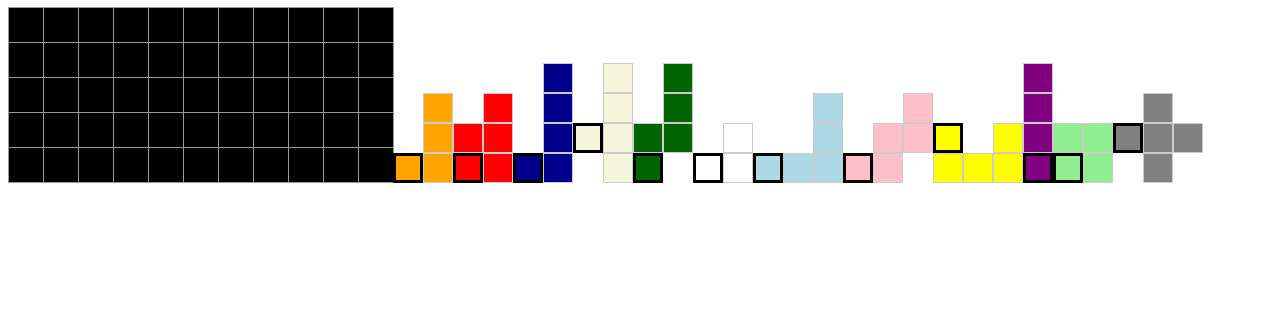
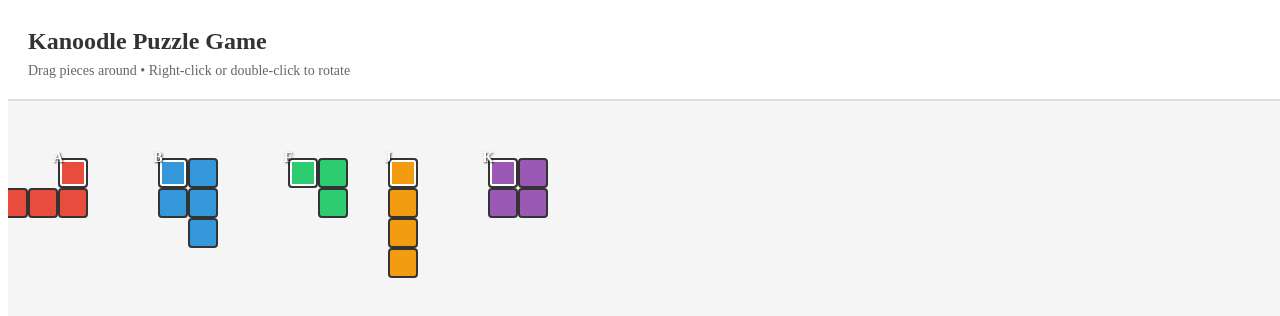
Before and after one commit to JaylenZeng/kanoodlele, a React (Vite) app in the folder project/: page / in a window 1280 px wide. Shown: the top 316 px of the page. Built offline with nearby package versions, Linux system fonts and the light colour scheme.

Commit message:
implement free drag

```diff
--- /dev/null
+++ b/project/src/App.module.css
@@ -0,0 +1,25 @@
+.container {
+  width: 100vw;
+  height: 100vh;
+  background-color: #f5f5f5;
+  position: relative;
+  overflow: hidden;
+}
+
+.header {
+  padding: 20px;
+  background-color: #fff;
+  border-bottom: 2px solid #ddd;
+}
+
+.title {
+  margin: 0;
+  font-size: 24px;
+  color: #333;
+}
+
+.description {
+  margin: 8px 0 0 0;
+  color: #666;
+  font-size: 14px;
+}
--- /dev/null
+++ b/project/src/TestApp.tsx
@@ -0,0 +1,39 @@
+import React, { type ReactElement } from 'react';
+import { DndContext } from '@dnd-kit/core';
+import { DraggablePiece } from './components/Pieces/DraggablePiece';
+import { useGameState } from './hooks/useGameState';
+import { useDragAndDropSetup } from './hooks/useDragAndDrop';
+import { INITIAL_PIECES } from './constants/game.constants';
+import { type Piece } from './types/piece.types';
+import styles from './App.module.css';
+
+export default function App(): ReactElement {
+    const { pieces, updatePiecePosition, rotatePiece } = useGameState(INITIAL_PIECES);
+    const { sensors, handleDragEnd } = useDragAndDropSetup(updatePiecePosition);
+
+    return (
+        <div className={styles.container}>
+            <div className={styles.header}>
+                <h1 className={styles.title}>Kanoodle Puzzle Game</h1>
+                <p className={styles.description}>
+                    Drag pieces around • Right-click or double-click to rotate
+                </p>
+            </div>
+
+            <DndContext sensors={sensors} onDragEnd={handleDragEnd}>
+                {pieces.map((piece: Piece) => (
+                    <DraggablePiece
+                        key={piece.id}
+                        id={piece.id}
+                        type={piece.type}
+                        color={piece.color}
+                        x={piece.x}
+                        y={piece.y}
+                        rotation={piece.rotation}
+                        onRotate={() => rotatePiece(piece.id)}
+                    />
+                ))}
+            </DndContext>
+        </div>
+    );
+}
--- /dev/null
+++ b/project/src/components/Pieces/DraggablePiece.module.css
@@ -0,0 +1,35 @@
+.pieceContainer {
+  position: absolute;
+  cursor: grab;
+  touch-action: none;
+  transition: opacity 0.2s;
+}
+
+.pieceContainer.dragging {
+  cursor: grabbing;
+  opacity: 0.6;
+}
+
+.cell {
+  position: absolute;
+  border: 2px solid #333;
+  border-radius: 4px;
+  box-sizing: border-box;
+}
+
+.rootCell {
+  box-shadow: 0 0 0 2px #fff inset;
+}
+
+.pieceLabel {
+  position: absolute;
+  top: 50%;
+  left: 50%;
+  transform: translate(-50%, -50%);
+  color: #fff;
+  font-weight: bold;
+  font-size: 14px;
+  text-shadow: 1px 1px 2px rgba(0, 0, 0, 0.8);
+  pointer-events: none;
+  z-index: 10;
+}
--- /dev/null
+++ b/project/src/components/Pieces/DraggablePiece.tsx
@@ -0,0 +1,68 @@
+import { type ReactElement } from "react";
+import { type DraggablePieceProps } from "../../types/piece.types";
+import { useDraggable } from '@dnd-kit/core'
+import { getRotatedShape } from "../../utils/rotations";
+import { CELL_SIZE } from "../../constants/piece.shapes";
+import styles from "./DraggablePiece.module.css"
+
+export function DraggablePiece({
+    id,
+    type,
+    color,
+    x,
+    y,
+    rotation,
+    onRotate
+}: DraggablePieceProps): ReactElement {
+    const { attributes, listeners, setNodeRef, transform, isDragging } = useDraggable({
+        id: id,
+    });
+
+    const rotatedShape = getRotatedShape(type, rotation);
+
+    const handleContextMenu = (e: React.MouseEvent): void => {
+        e.preventDefault();
+        onRotate();
+    };
+
+    const handleDoubleClick = (): void => {
+        onRotate();
+    };
+
+    // Dynamic styles that depend on props/state
+    const containerStyle: React.CSSProperties = {
+        left: `${x}px`,
+        top: `${y}px`,
+        transform: transform ? `translate3d(${transform.x}px, ${transform.y}px, 0)` : undefined,
+        zIndex: isDragging ? 1000 : 1,
+    };
+
+    return (
+        <div
+            ref={setNodeRef}
+            className={`${styles.pieceContainer} ${isDragging ? styles.dragging : ''}`}
+            style={containerStyle}
+            onContextMenu={handleContextMenu}
+            onDoubleClick={handleDoubleClick}
+            {...listeners}
+            {...attributes}
+        >
+            {rotatedShape.map(([dx, dy], index) => (
+                <div
+                    key={index}
+                    className={`${styles.cell} ${index === 0 ? styles.rootCell : ''}`}
+                    style={{
+                        backgroundColor: color,
+                        left: `${dx * CELL_SIZE}px`,
+                        top: `${dy * CELL_SIZE}px`,
+                        width: `${CELL_SIZE}px`,
+                        height: `${CELL_SIZE}px`,
+                    }}
+                />
+            ))}
+            <div className={styles.pieceLabel}>
+                {type}
+            </div>
+        </div>
+    );
+}
--- /dev/null
+++ b/project/src/constants/game.constants.ts
@@ -0,0 +1,9 @@
+import {type Piece} from '../types/piece.types'
+
+export const INITIAL_PIECES: Piece[] = [
+    { id: 'piece-A', type: 'A', color: '#e74c3c', x: 50, y: 150, rotation: 90 },
+    { id: 'piece-B', type: 'B', color: '#3498db', x: 150, y: 150, rotation: 0 },
+    { id: 'piece-F', type: 'F', color: '#2ecc71', x: 280, y: 150, rotation: 0 },
+    { id: 'piece-J', type: 'J', color: '#f39c12', x: 380, y: 150, rotation: 0 },
+    { id: 'piece-K', type: 'K', color: '#9b59b6', x: 480, y: 150, rotation: 0 },
+];
--- /dev/null
+++ b/project/src/constants/piece.shapes.ts
@@ -0,0 +1,18 @@
+import { type PieceType, type Coordinate } from "../types/piece.types";
+
+export const PIECE_SHAPES: Record<PieceType, Coordinate[]> = {
+    "A": [[0, 0], [1, 0], [1, 1], [1, 2]],
+    "B": [[0, 0], [1, 0], [1, 1], [0, 1], [1, 2]],
+    "C": [[0, 0], [1, 0], [1, 1], [1, 2], [1, 3]],
+    "D": [[0, 0], [1, 0], [1, -1], [1, 1], [1, 2]],
+    "E": [[0, 0], [0, 1], [1, 1], [1, 2], [1, 3]],
+    "F": [[0, 0], [1, 0], [1, 1]],
+    "G": [[0, 0], [1, 0], [2, 0], [2, 1], [2, 2]],
+    "H": [[0, 0], [1, 0], [1, 1], [2, 1], [2, 2]],
+    "I": [[0, 0], [0, -1], [1, -1], [2, -1], [2, 0]],
+    "J": [[0, 0], [0, 1], [0, 2], [0, 3]],
+    "K": [[0, 0], [1, 0], [1, 1], [0, 1]],
+    "L": [[0, 0], [1, 0], [1, 1], [1, -1], [2, 0]],
+};
+
+export const CELL_SIZE = 30; // pixels per cell
--- /dev/null
+++ b/project/src/hooks/useDragAndDrop.ts
@@ -0,0 +1,25 @@
+import {useSensor, useSensors, MouseSensor, TouchSensor, type DragEndEvent} from '@dnd-kit/core'
+
+export function useDragAndDropSetup(updatePiecePosition: (id: string, deltaX: number, deltaY: number) => void) {
+    const mouseSensor = useSensor(MouseSensor, {
+        activationConstraint: {
+            distance: 10,
+        },
+    });
+
+    const touchSensor = useSensor(TouchSensor, {
+        activationConstraint: {
+            delay: 250,
+            tolerance: 5,
+        },
+    });
+
+    const sensors = useSensors(mouseSensor, touchSensor);
+
+    const handleDragEnd = (event: DragEndEvent): void => {
+        const { active, delta } = event;
+        updatePiecePosition(active.id as string, delta.x, delta.y);
+    };
+
+    return { sensors, handleDragEnd };
+}
--- /dev/null
+++ b/project/src/hooks/useGameState.ts
@@ -0,0 +1,29 @@
+import React from 'react';
+import {type Piece} from '../types/piece.types';
+import { getNextRotation } from '../utils/rotations';
+
+export function useGameState(initialPieces: Piece[]) {
+    const [pieces, setPieces] = React.useState<Piece[]>(initialPieces);
+
+    const updatePiecePosition = (id: string, deltaX: number, deltaY: number): void => {
+        setPieces((prevPieces: Piece[]) =>
+            prevPieces.map((piece: Piece) =>
+                piece.id === id
+                    ? { ...piece, x: piece.x + deltaX, y: piece.y + deltaY }
+                    : piece
+            )
+        );
+    };
+
+    const rotatePiece = (id: string): void => {
+        setPieces((prevPieces: Piece[]) =>
+            prevPieces.map((piece: Piece) =>
+                piece.id === id
+                    ? { ...piece, rotation: getNextRotation(piece.rotation) }
+                    : piece
+            )
+        );
+    };
+
+    return { pieces, updatePiecePosition, rotatePiece };
+}
--- a/project/src/main.tsx
+++ b/project/src/main.tsx
@@ -1,9 +1,10 @@
 import { StrictMode } from 'react'
 import { createRoot } from 'react-dom/client'
 import App from './App.tsx'
+import TestApp from './TestApp.tsx'
 
 createRoot(document.getElementById('root')!).render(
   <StrictMode>
-    <App />
+    <TestApp />
   </StrictMode>,
 )
--- /dev/null
+++ b/project/src/utils/rotations.ts
@@ -0,0 +1,31 @@
+import { type Coordinate, type PieceType, type Rotation} from "../types/piece.types";
+import { PIECE_SHAPES } from "../constants/piece.shapes";
+
+export function rotateCoordinate(coord: Coordinate, rotation: Rotation): Coordinate {
+    const [dx, dy] = coord;
+
+    switch (rotation) {
+        case 0:
+            return [dx, dy];
+        case 90:
+            return [-dy, dx];
+        case 180:
+            return [-dx, -dy];
+        case 270:
+            return [dy, -dx];
+        default:
+            return [dx, dy];
+    }
+}
+
+export function getRotatedShape(type: PieceType, rotation: Rotation): Coordinate[] {
+    const baseShape = PIECE_SHAPES[type];
+    return baseShape.map(coord => rotateCoordinate(coord, rotation));
+}
+
+export function getNextRotation(current: Rotation): Rotation {
+    const rotations: Rotation[] = [0, 90, 180, 270];
+    const currentIndex = rotations.indexOf(current);
+    const nextIndex = (currentIndex + 1) % rotations.length;
+    return rotations[nextIndex];
+}
```
Also changed, not shown: project/src/styles/app.styles.ts (added, +25 -0 lines), project/src/types/piece.types.ts (added, +31 -0 lines).
